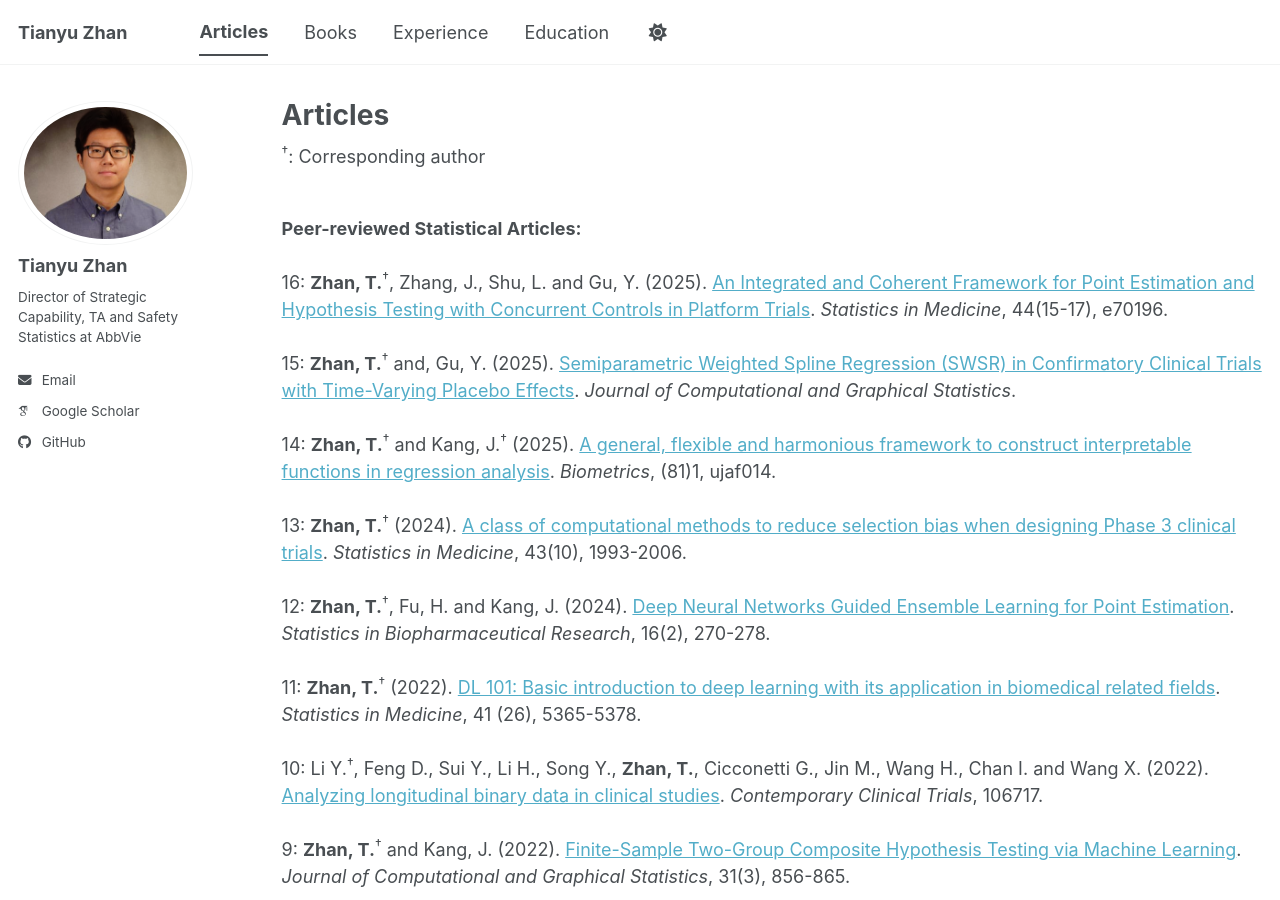
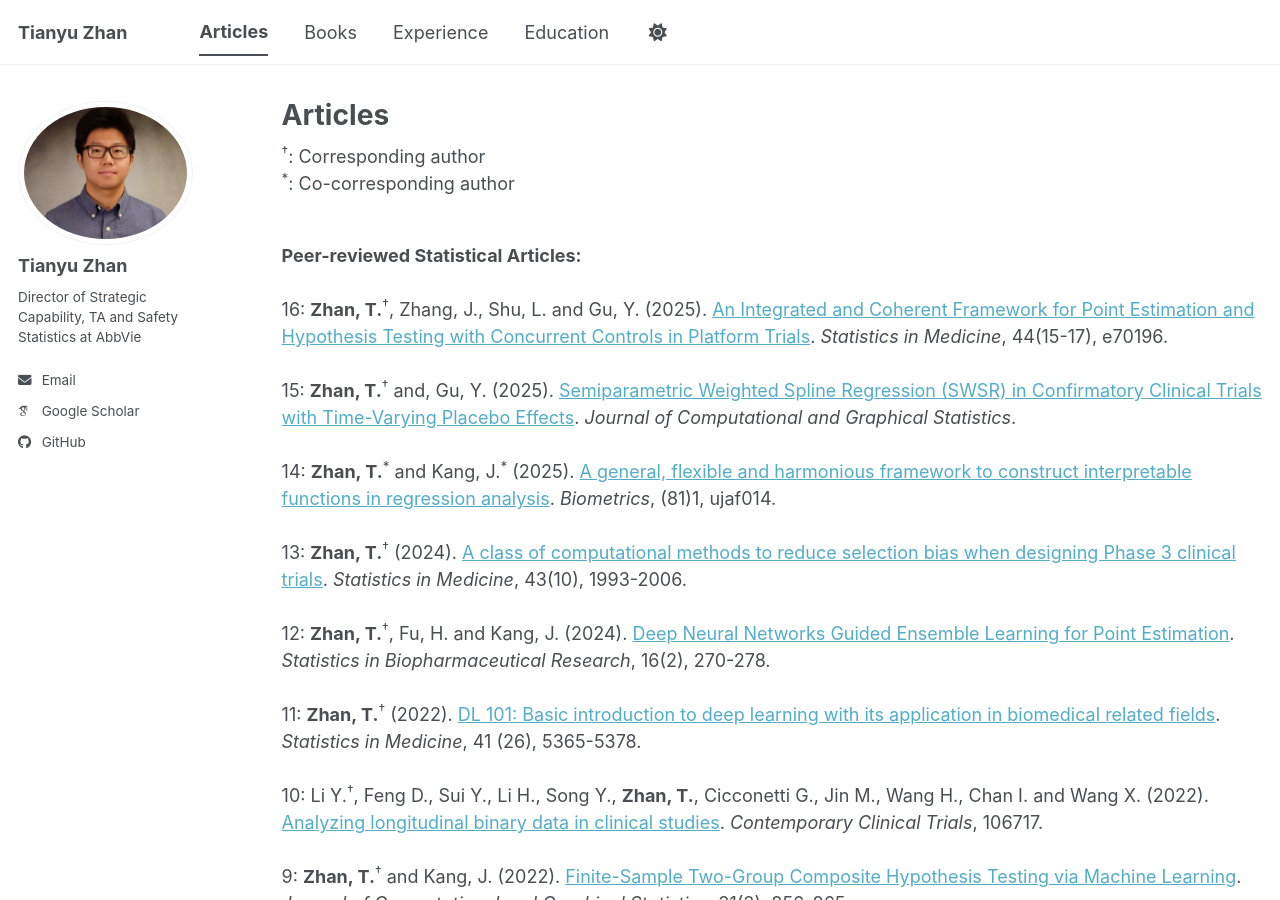
Before and after one commit to tian-yu-zhan/tian-yu-zhan.github.io, a Jekyll site: the page built from _pages/publications.html, in a window 1280 px wide and 900 px high. Built offline with Jekyll 4.4.1, drawn with Linux system fonts in a browser that asks for light colours; some web fonts are replaced; a script bundle is joined from its source files by our own code; library files that are not in the unit come from our copies.

Commit message:
Update publications.html

```diff
--- a/_pages/publications.html
+++ b/_pages/publications.html
@@ -5,6 +5,8 @@ permalink: /publications/
 author_profile: true
 ---
 <sup>†</sup>: Corresponding author
+<br>
+<sup>*</sup>: Co-corresponding author
 <br>
 <br>
 <p><strong>Peer-reviewed Statistical Articles:</strong>
@@ -16,7 +18,7 @@ author_profile: true
 15: <strong>Zhan, T.</strong><sup>†</sup> and, Gu, Y. (2025). <a href="https://www.tandfonline.com/doi/abs/10.1080/10618600.2025.2507428" target="_blank">Semiparametric Weighted Spline Regression (SWSR) in Confirmatory Clinical Trials with Time-Varying Placebo Effects</a>. <em>Journal of Computational and Graphical Statistics</em>.
 <br>
 <br>
-14: <strong>Zhan, T.</strong><sup>†</sup> and Kang, J.<sup>†</sup> (2025). <a href="https://academic.oup.com/biometrics/article-abstract/81/1/ujaf014/8051005" target="_blank">A general, flexible and harmonious framework to construct interpretable functions in regression analysis</a>. <em>Biometrics</em>, (81)1, ujaf014.
+14: <strong>Zhan, T.</strong><sup>*</sup> and Kang, J.<sup>*</sup> (2025). <a href="https://academic.oup.com/biometrics/article-abstract/81/1/ujaf014/8051005" target="_blank">A general, flexible and harmonious framework to construct interpretable functions in regression analysis</a>. <em>Biometrics</em>, (81)1, ujaf014.
 <br>
 <br>
 13: <strong>Zhan, T.</strong><sup>†</sup> (2024). <a href="https://onlinelibrary.wiley.com/doi/full/10.1002/sim.10041" target="_blank">A class of computational methods to reduce selection bias when designing Phase 3 clinical trials</a>. <em>Statistics in Medicine</em>, 43(10), 1993-2006.
```
